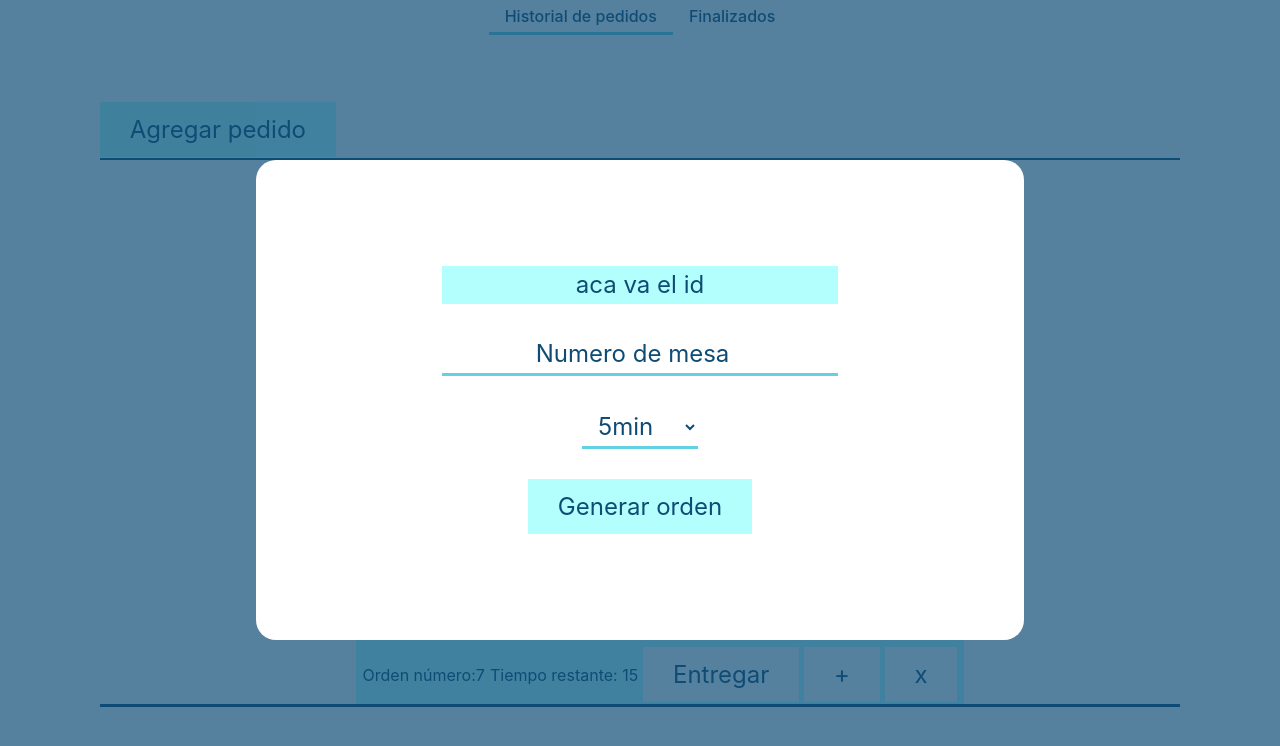
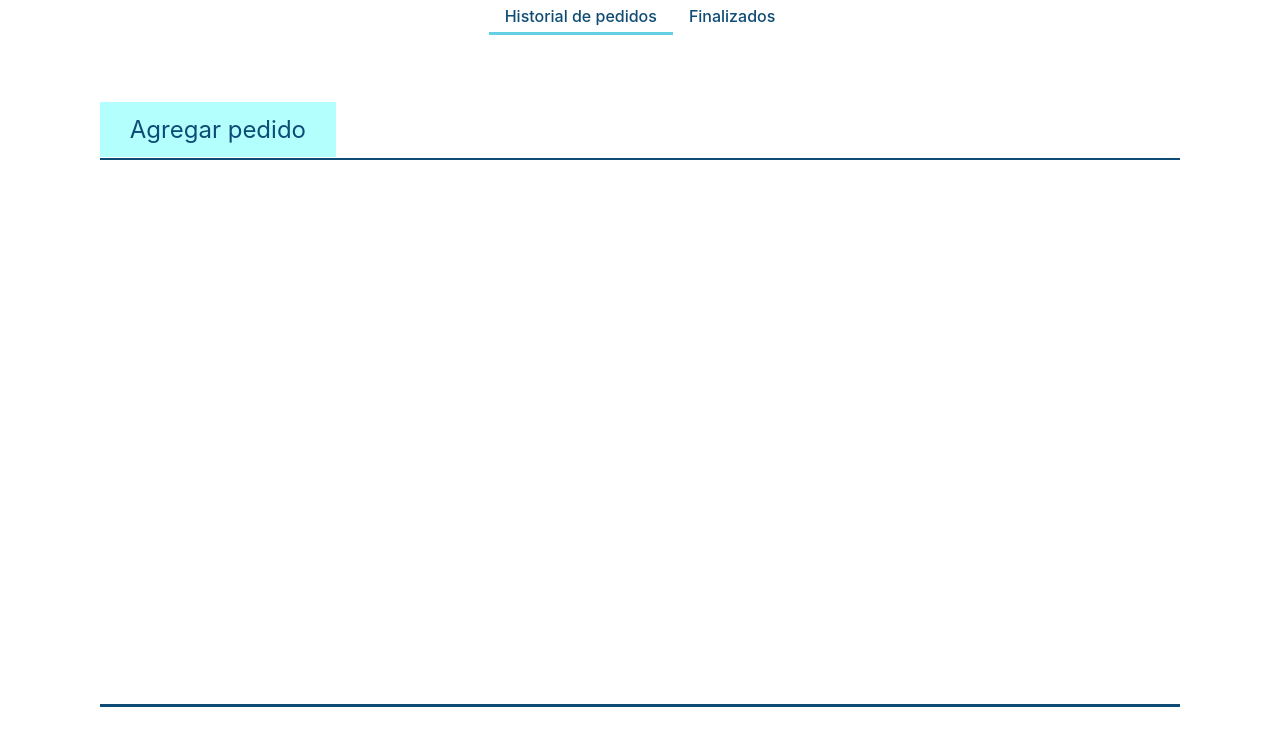
Before and after one commit to EmanuelPalacio/C7-05-node-react, a React (Vite) app in the folder frontend/: page /dashboard in a window 1280 px wide. Shown: the top 746 px of the page. Built offline with nearby package versions, Linux system fonts and the light colour scheme.

Commit message:
genera lista de ordenes

```diff
--- a/frontend/src/pages/dashboard/Dashboard.tsx
+++ b/frontend/src/pages/dashboard/Dashboard.tsx
@@ -2,22 +2,24 @@ import React, { useState } from 'react';
 import DashboardOrder from './DashboardOrder';
 import styles from './styles/dashboard.module.css';
 
+interface order {
+  orderId: string,
+  tiempo: number,
+  mesa: number,
+}
+
 const Dashboard: React.FC = () => {
+  const [modal, setModal] = useState<boolean>(false)
+  const [orders, setOrders] = useState<order[]>([])
 
-  const [orders,setOrders] = useState([
-    {orderId:1,tiempo:15},
-    {orderId:2,tiempo:15},
-    {orderId:3,tiempo:15},
-    {orderId:5,tiempo:15},
-    {orderId:6,tiempo:15},
-    {orderId:7,tiempo:15},
-    {orderId:8,tiempo:15},
-  ])
+  const activeModal = () => {
+    modal ? setModal(false) : setModal(true);
+  }
+  const addOrder = (object:order) => {
+    setOrders([...orders, object]);
+    setModal(false)
+  }
 
-  const addOrder = () => {
-    setOrders(orders.concat({orderId:orders.length+1,tiempo:15}));
-
-  }
 
   return (
     <>
@@ -27,7 +29,7 @@ const Dashboard: React.FC = () => {
         <a className={`${styles.dashboardLink}`}>Finalizados</a>
       </div>
       <div className={`${styles.dashboardFilter}`}>
-        <button onClick={addOrder} type='button' >Agregar pedido</button>
+        <button onClick={activeModal} type='button' >Agregar pedido</button>
       </div>
       <div className={styles.dashboardBody}>
         <div className={styles.orderContainer}>
@@ -37,6 +39,7 @@ const Dashboard: React.FC = () => {
               <li key={order.orderId} className={styles.order}>
                 <span>Orden número:{order.orderId} </span>
                 <span>Tiempo restante: {order.tiempo}</span>
+                <span>Tiempo restante: {order.mesa}</span>
                 <button className={styles.orderButton} type='button'>Entregar</button>
                 <button className={styles.orderButton} type='button'>+</button>
                 <button className={styles.orderButton} type='button'>x</button>
@@ -47,7 +50,7 @@ const Dashboard: React.FC = () => {
       </div>
     </div>
 
-    <DashboardOrder/>
+    {modal && <DashboardOrder activeModal={activeModal} orden={addOrder}/>}
     </>
   );
 };
--- a/frontend/src/pages/dashboard/DashboardOrder.tsx
+++ b/frontend/src/pages/dashboard/DashboardOrder.tsx
@@ -1,14 +1,44 @@
+import React, { useEffect, useState } from 'react';
+import QrImage from './QrImage';
 import styles from './styles/modals.module.css'
 
-const DashboardOrder: React.FC = () =>{
+interface order {
+    orderId: string,
+    tiempo: number,
+    mesa: number,
+    }
+
+const DashboardOrder: React.FC<any> = ({activeModal, orden}) =>{
+    const [modal, setModal] = useState<boolean>(false)
+    const [client, setClient] = useState<order>({
+        orderId: 'sin Definir',
+        tiempo: 0,
+        mesa: 0,
+        })
+
+    const data = (e: React.FormEvent<HTMLInputElement | HTMLSelectElement >) => {
+        setClient({...client,[e.currentTarget.name]: e.currentTarget.value})
+    }
+    const qr = () =>{
+        orden(client)
+        setModal(true)
+    }
+    /* useEffect solo para comprobar consola */
+    useEffect(()=>{
+        console.log(client.orderId)
+    },[client])
 
     return(
+        <>
+
         <div className={`${styles.window}`}>
+            { !modal ?
             <div className={`${styles.modal}`}>
+                <button className={`${styles.modalButton}`} onClick={ ()=> activeModal() }>X</button>
                 <form className={`${styles.modalForm}`}>
-                    <input type="text" readOnly value="aca va el id"/>
-                    <input type="number" name="Mesa" placeholder="Numero de mesa"/>
-                    <select title="timeSelect" name="time">
+                    <input type="text" name='orderId' placeholder='ID' onChange={data}/>
+                    <input type="number" name="mesa" placeholder="Numero de mesa"onChange={data}/>
+                    <select title="timeSelect" name="tiempo"onChange={data}>
                         <option>5min</option>
                         <option>10min</option>
                         <option>15min</option>
@@ -18,10 +48,14 @@ const DashboardOrder: React.FC = () =>{
                         <option>35min</option>
                         <option>40min</option>
                     </select>
-                    <button type="button">Generar orden</button>
+                    <button type="button" onClick={qr}>Generar orden</button>
                 </form>
             </div>
+            :
+            <QrImage qrCode={client.orderId} />
+            }
         </div>
+        </>
     )
 }
 
--- a/frontend/src/pages/dashboard/styles/modals.module.css
+++ b/frontend/src/pages/dashboard/styles/modals.module.css
@@ -8,11 +8,20 @@
     height: 100vh;
     background-color: var(--modalTransparency);
 }
+
 .modal{
+    position: relative;
     height: 60%;
     width: 60%;
     background-color: var(--highlight);
     border-radius: 20px;
+    overflow: hidden;
+}
+.modalButton {
+    position: absolute;
+    background-color: var(--highlight);
+    top: 0;
+    right: 0;
 }
 .modalForm{
     display: flex;
```
